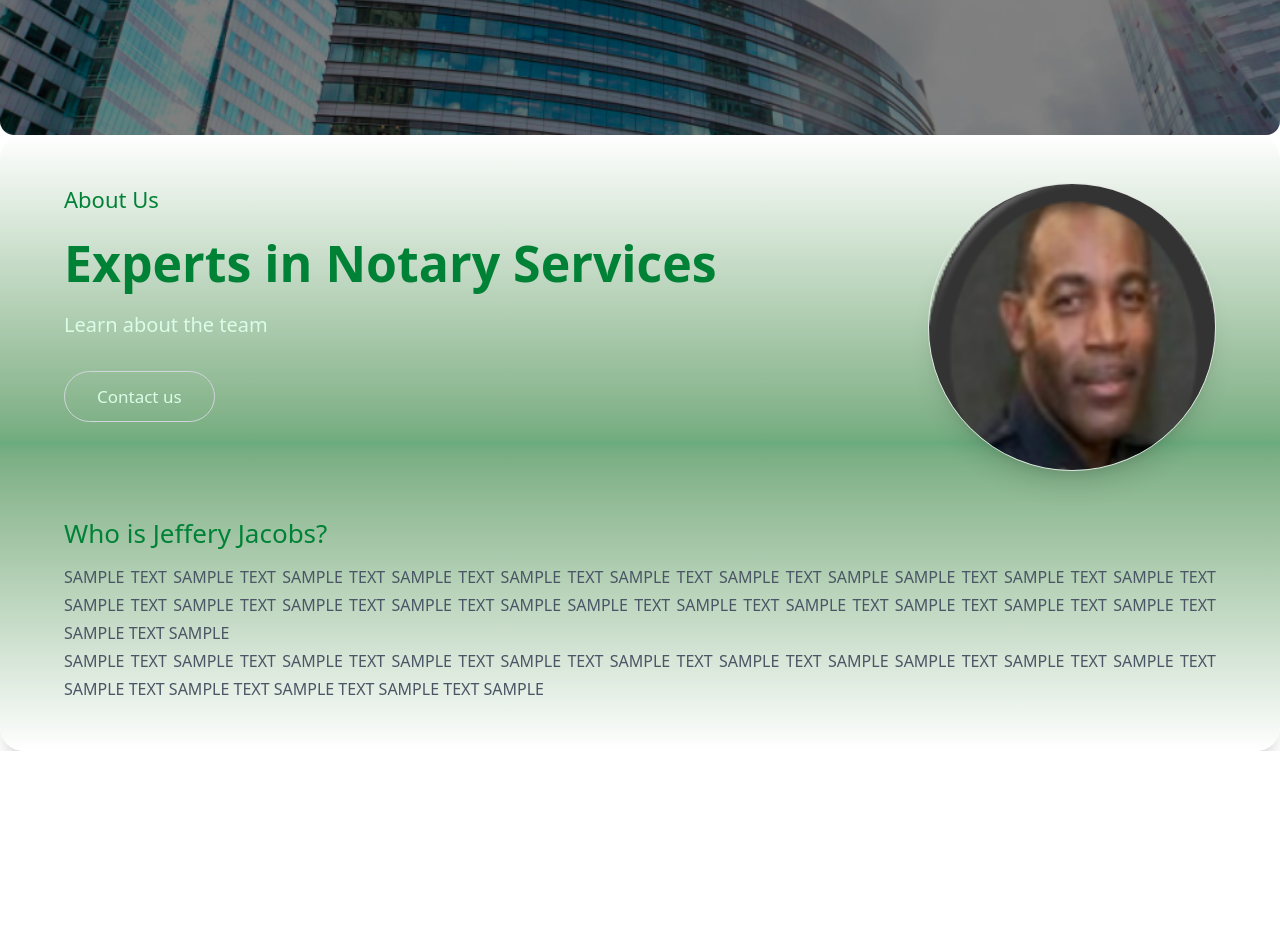
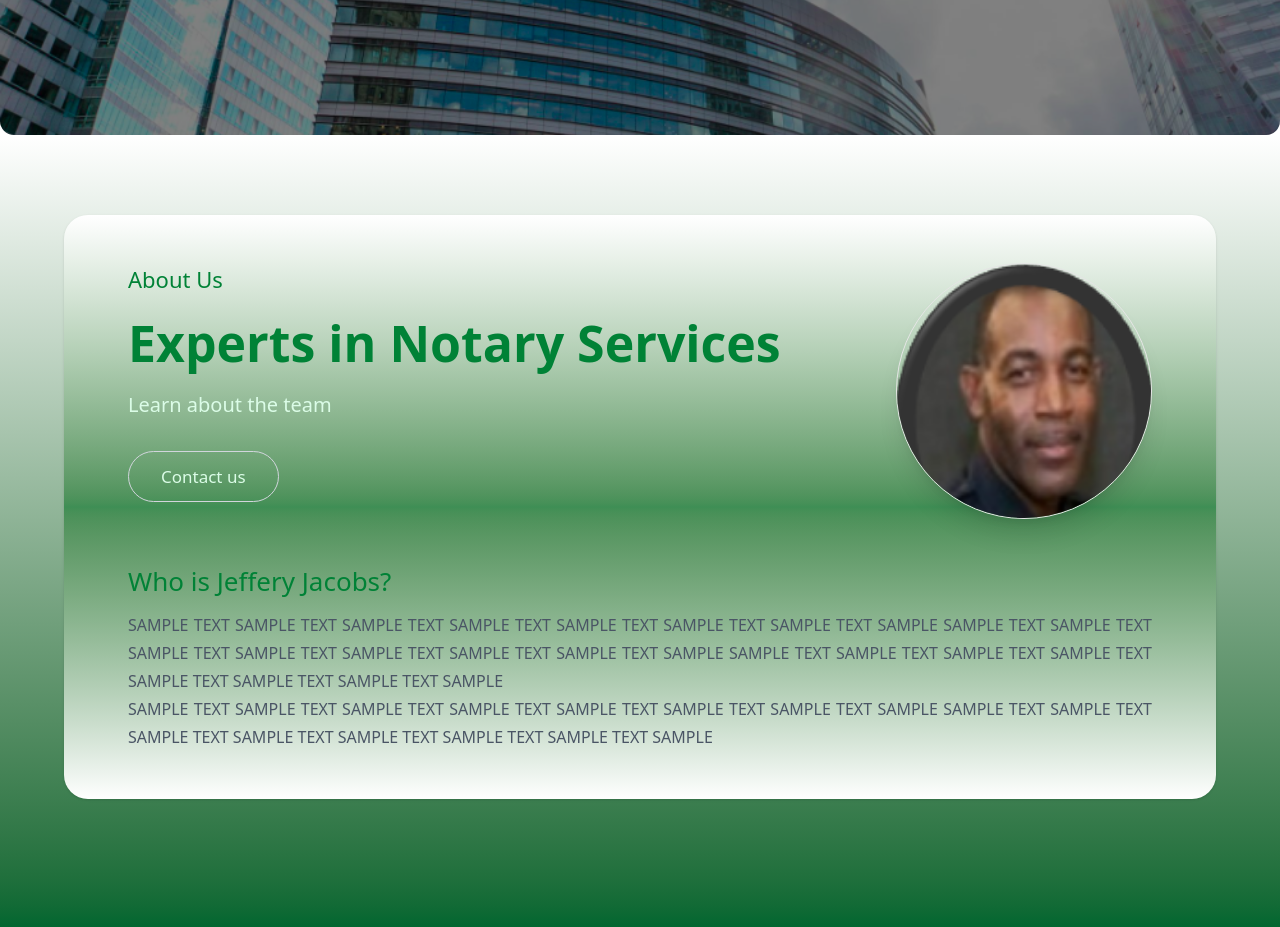
Before and after one commit to backbencherstudio/bigjake350-frontend, a Next.js app: page /about in a window 1280 px wide. Shown: the part 540-1467 px from the top of the page. Before the commit the page ends 1291 px from the top, so only its background shows below. Built offline with nearby package versions, Linux system fonts and the light colour scheme.

Commit message:
about page d update

```diff
--- a/app/about/page.tsx
+++ b/app/about/page.tsx
@@ -9,7 +9,8 @@ import HeroSection from "@/components/common/HeroSection";
 
 export default function AboutPage() {
   return (
-    <div className="w-full max-w-7xl mx-auto font-sans">
+    <div className="mx-auto font-sans">
+
 
 
       <HeroSection
@@ -27,18 +28,21 @@ export default function AboutPage() {
 
 
 
-      <section className="bg-gradient-to-b from-white via-[#06742799] to-white px-6 lg:px-16 py-12 max-w-7xl mx-auto font-sans rounded-3xl shadow-xl">
+      <section className="bg-gradient-to-t from-green-800  to-white px-6 lg:px-16 py-12   mx-auto">
+        <div className="bg-gradient-to-b from-white via-[#06742799] to-white px-6 mt-8 mb-20 lg:px-16 py-12   mx-auto font-sans rounded-3xl shadow-sm">
           {/* Top row: highlight + image */}
           <div className="  flex flex-col sm:flex-row  justify-between items-center sm:items-start">
             {/* Bio Highlight */}
-          <BioHighlight/>
+            <BioHighlight />
 
             {/* Bio Image */}
-          <BioImage/>
+            <BioImage />
           </div>
 
           {/* Bio Details Below */}
-        <BioDescription/>
+          <BioDescription />
+
+        </div>
       </section>
 
 
```
Lines whose indentation alone changed are shown as unchanged.
